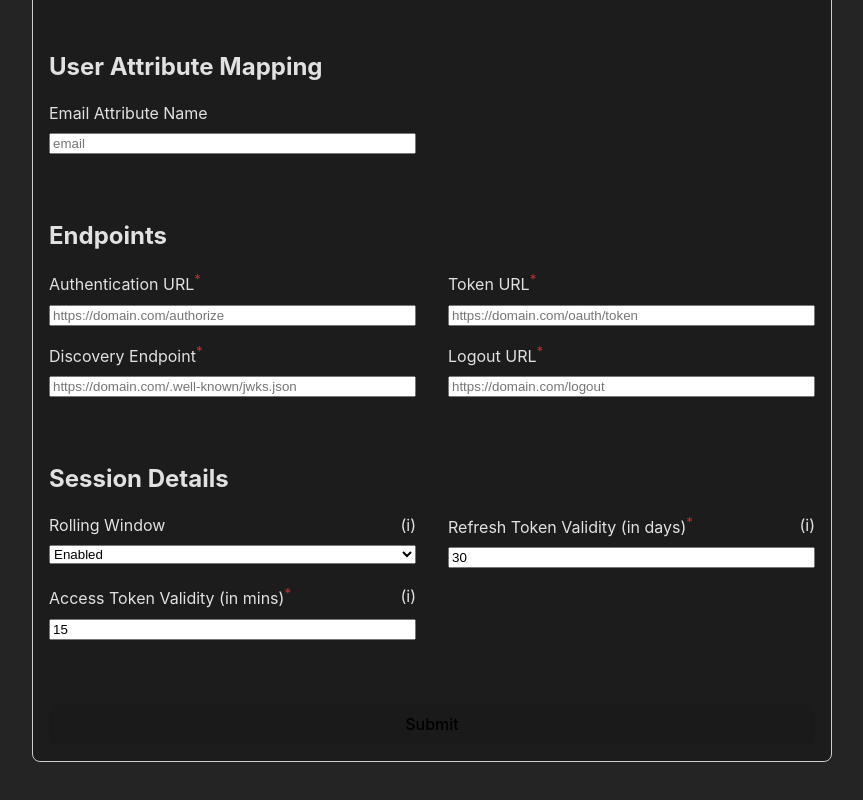
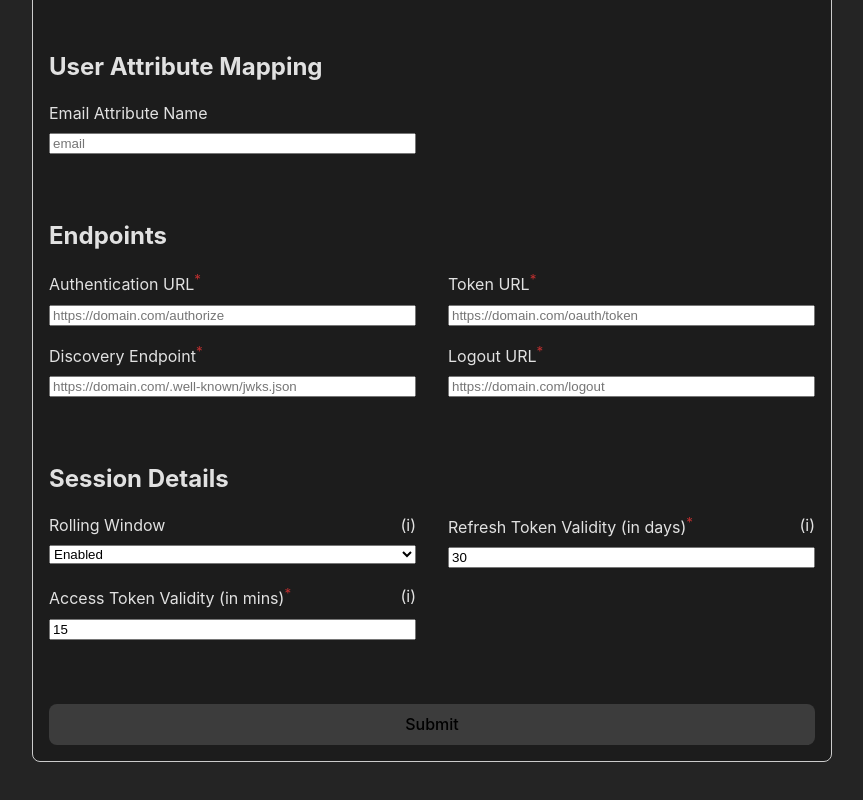
Before and after one commit to JoshTPaul/Colortokens-Dynamic-Form, a React (Vite) app: page / in a window 1280 px wide. Shown: the part 586-1386 px from the top of the page, without its empty margins (208-1071 px from the left). Built offline with nearby package versions, Linux system fonts and the light colour scheme.

Commit message:
Making submit button look more prominent

```diff
--- a/src/index.css
+++ b/src/index.css
@@ -50,7 +50,7 @@ button {
   font-size: 1em;
   font-weight: 500;
   font-family: inherit;
-  background-color: #1a1a1a;
+  background-color: #3c3c3c;
   cursor: pointer;
   transition: border-color 0.25s;
 }
```
